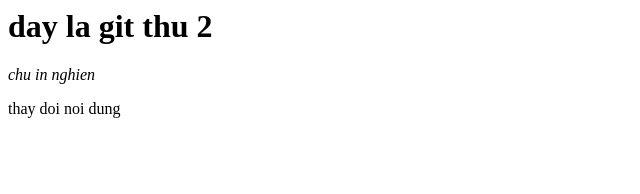
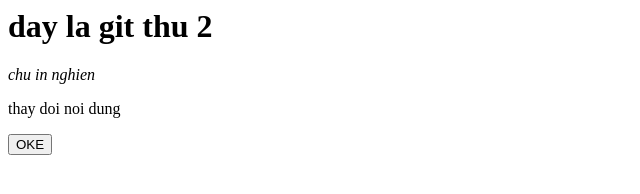
Before and after one commit to nhdang29/ct30002, a plain HTML site: page index.html in a window 1280 px wide. Shown: the whole page, without its empty margins (0-640 px from the left). Drawn offline with Linux system fonts and the light colour scheme.

Commit message:
update index.html

```diff
--- a/index.html
+++ b/index.html
@@ -1,3 +1,4 @@
 <h1>day la git thu 2</h1>
 <i>chu in nghien</i>
 <p>thay doi noi dung</p>
+<button>OKE</button>
```
